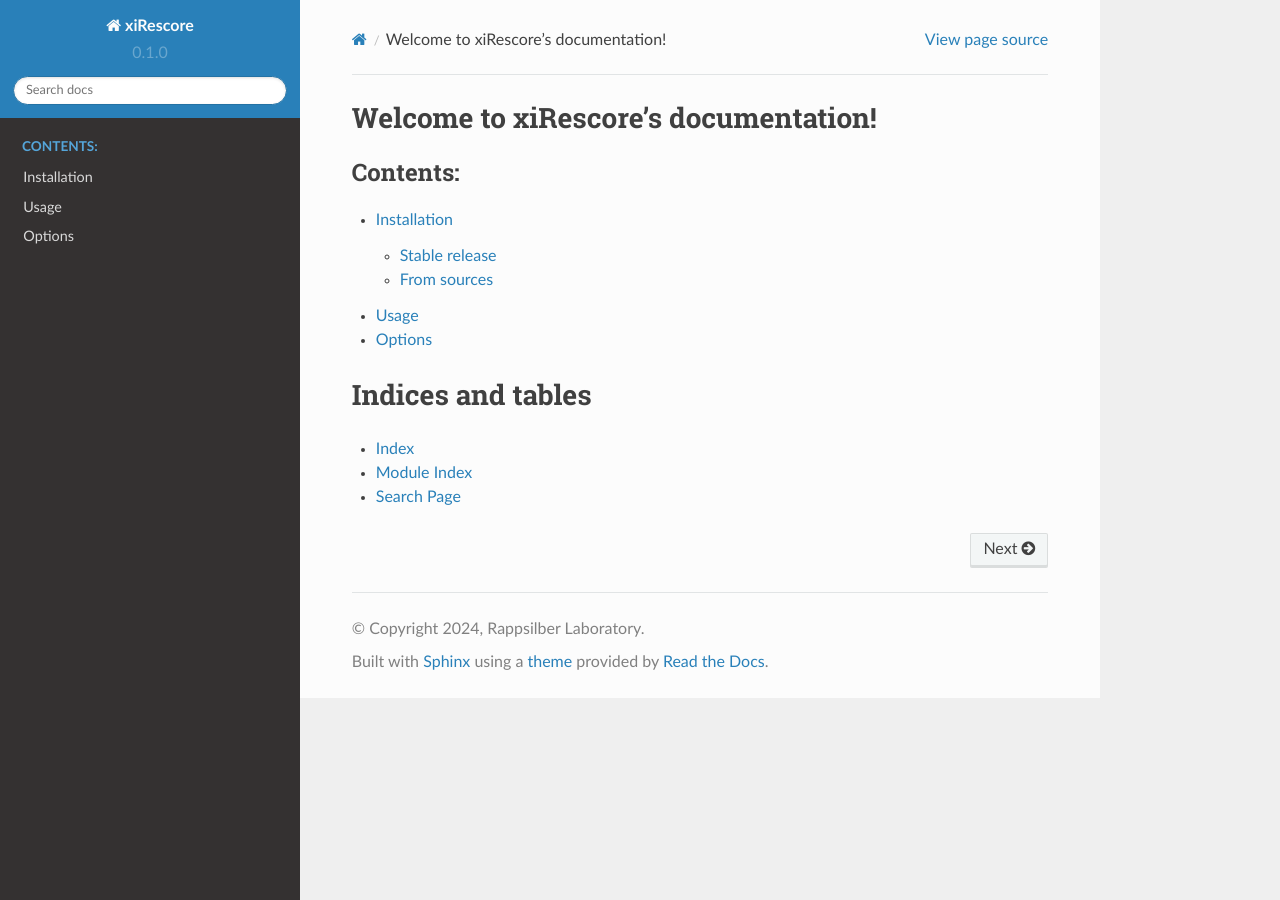
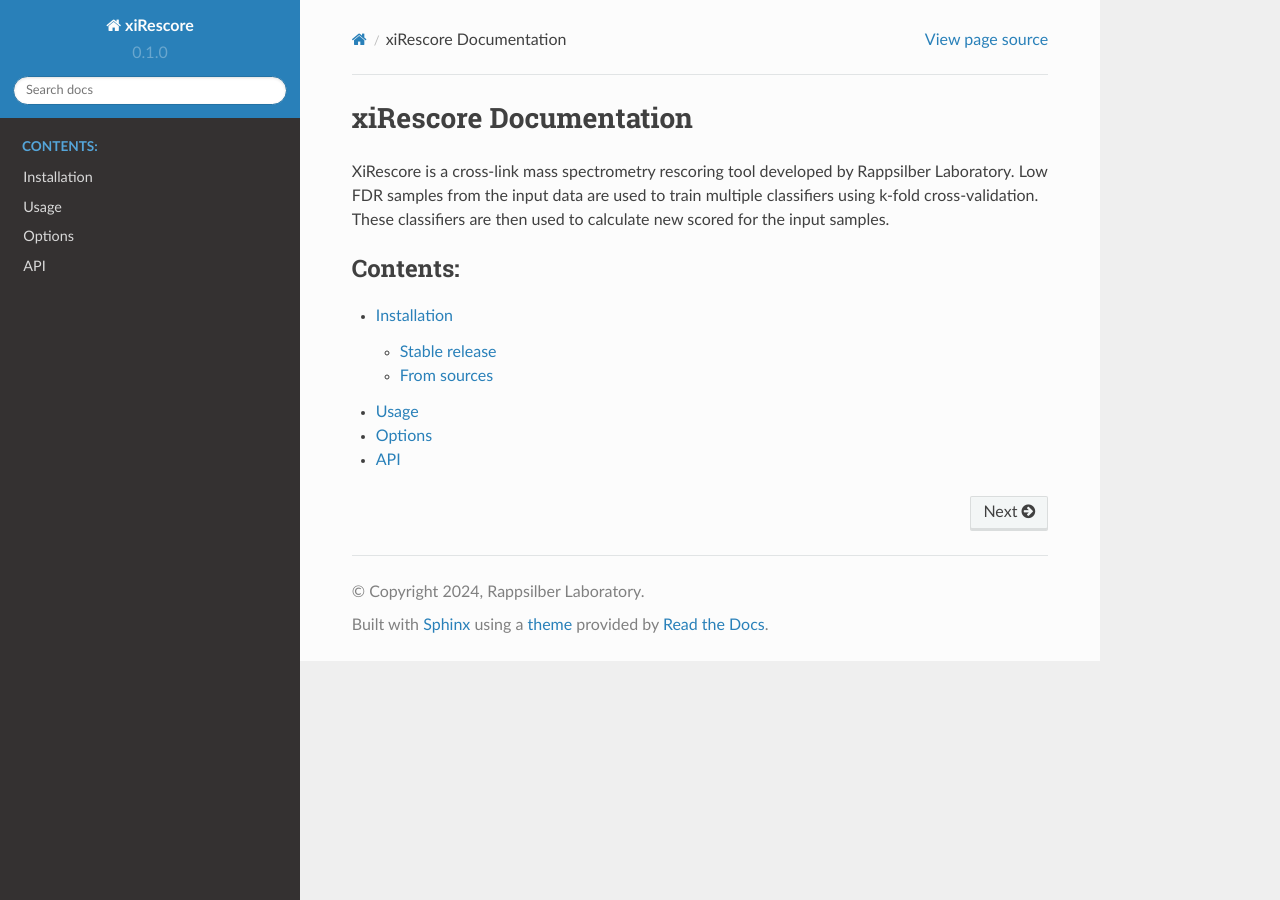
Before and after one commit to Rappsilber-Laboratory/xiRescore, a Sphinx documentation site: the page built from docs/index.rst, in a window 1280 px wide. Built offline with Sphinx 7.4.7 and the Read the Docs theme 2.0.0, drawn with Linux system fonts in a browser that asks for light colours.

Commit message:
Refine docs

```diff
--- a/docs/index.rst
+++ b/docs/index.rst
@@ -1,5 +1,9 @@
-Welcome to xiRescore's documentation!
+xiRescore Documentation
 ======================================
+
+XiRescore is a cross-link mass spectrometry rescoring tool developed by Rappsilber Laboratory.
+Low FDR samples from the input data are used to train multiple classifiers using k-fold cross-validation.
+These classifiers are then used to calculate new scored for the input samples.
 
 .. toctree::
    :maxdepth: 2
@@ -8,9 +12,4 @@ Welcome to xiRescore's documentation!
    installation
    usage
    options
-
-Indices and tables
-==================
-* :ref:`genindex`
-* :ref:`modindex`
-* :ref:`search`
+   api
--- a/docs/options.rst
+++ b/docs/options.rst
@@ -1,7 +1,9 @@
 .. _options:
+
 =======
 Options
 =======
+
 The following are the available options and their default values:
 
 .. literalinclude:: ../xirescore/_default_options.py
```
Also changed, not shown: docs/api.rst (added, +26 -0 lines).
